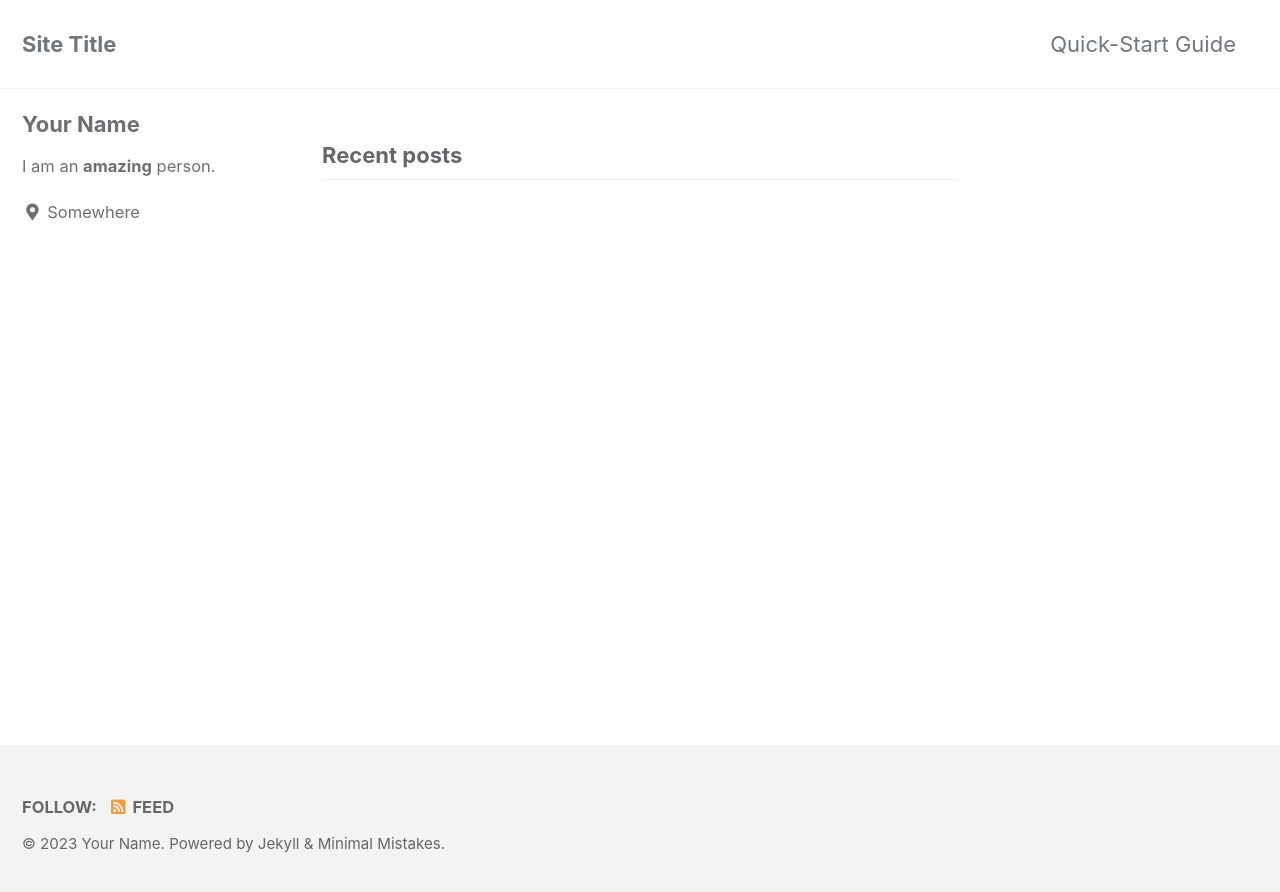
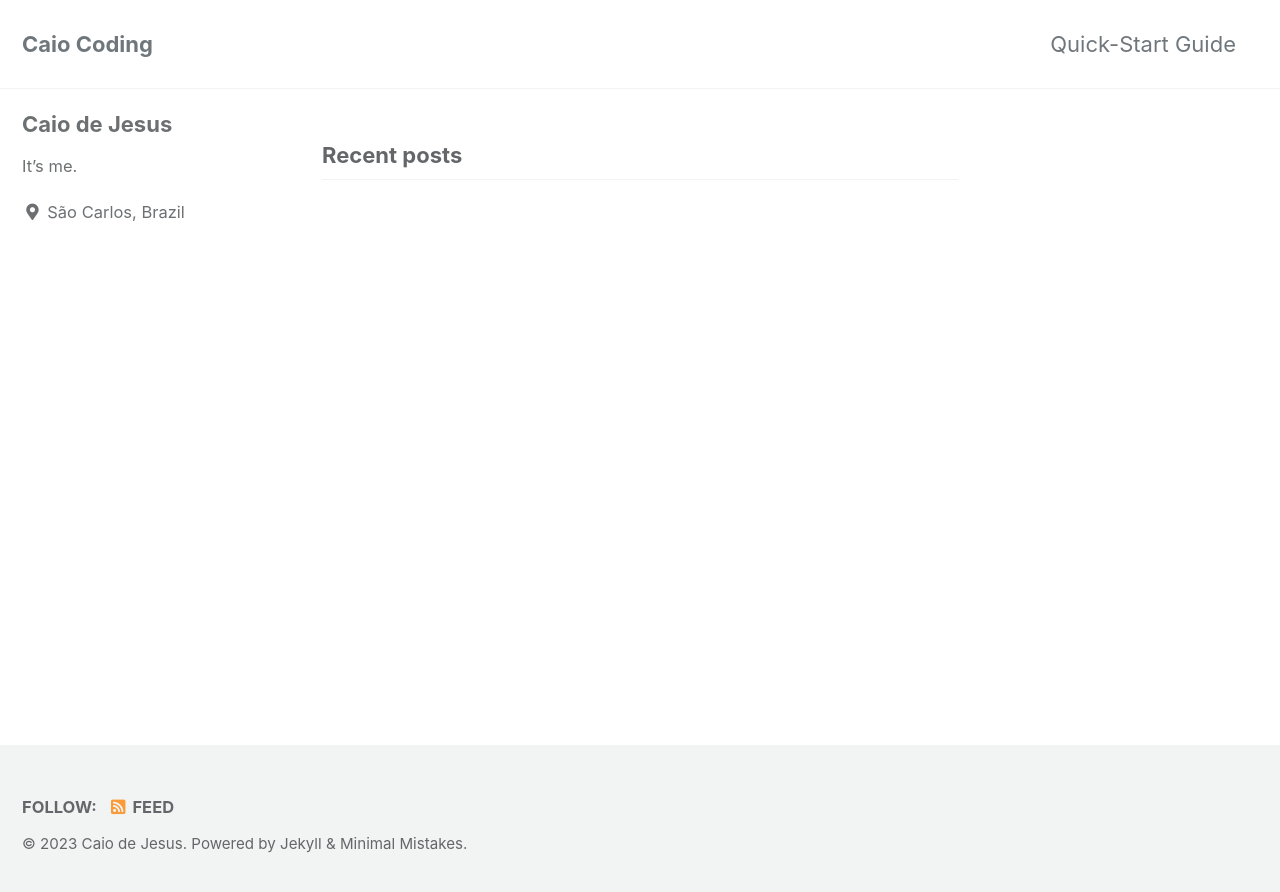
Before and after one commit to CaiodeJesus/CaiodeJesus.github.io, a Jekyll site: the page built from index.html, in a window 1280 px wide. Shown: the top 892 px of the page. Built offline with Jekyll 4.4.1, drawn with Linux system fonts in a browser that asks for light colours; cached includes are drawn as plain includes; the list of posts is cut into pages by our own code.

Commit message:
Update _config.yml

```diff
--- a/_config.yml
+++ b/_config.yml
@@ -16,10 +16,10 @@ minimal_mistakes_skin    : "default" # "air", "aqua", "contrast", "dark", "dirt"
 
 # Site Settings
 locale                   : "en-US"
-title                    : "Site Title"
+title                    : "Caio Coding"
 title_separator          : "-"
 subtitle                 : # site tagline that appears below site title in masthead
-name                     : "Your Name"
+name                     : "Caio de Jesus"
 description              : "An amazing website."
 url                      : # the base hostname & protocol for your site e.g. "https://mmistakes.github.io"
 baseurl                  : # the subpath of your site, e.g. "/blog"
@@ -104,10 +104,10 @@ analytics:
 
 # Site Author
 author:
-  name             : "Your Name"
+  name             : "Caio de Jesus"
   avatar           : # path of avatar image, e.g. "/assets/images/bio-photo.jpg"
-  bio              : "I am an **amazing** person."
-  location         : "Somewhere"
+  bio              : "It's me."
+  location         : "São Carlos, Brazil"
   email            :
   links:
     - label: "Email"
```
